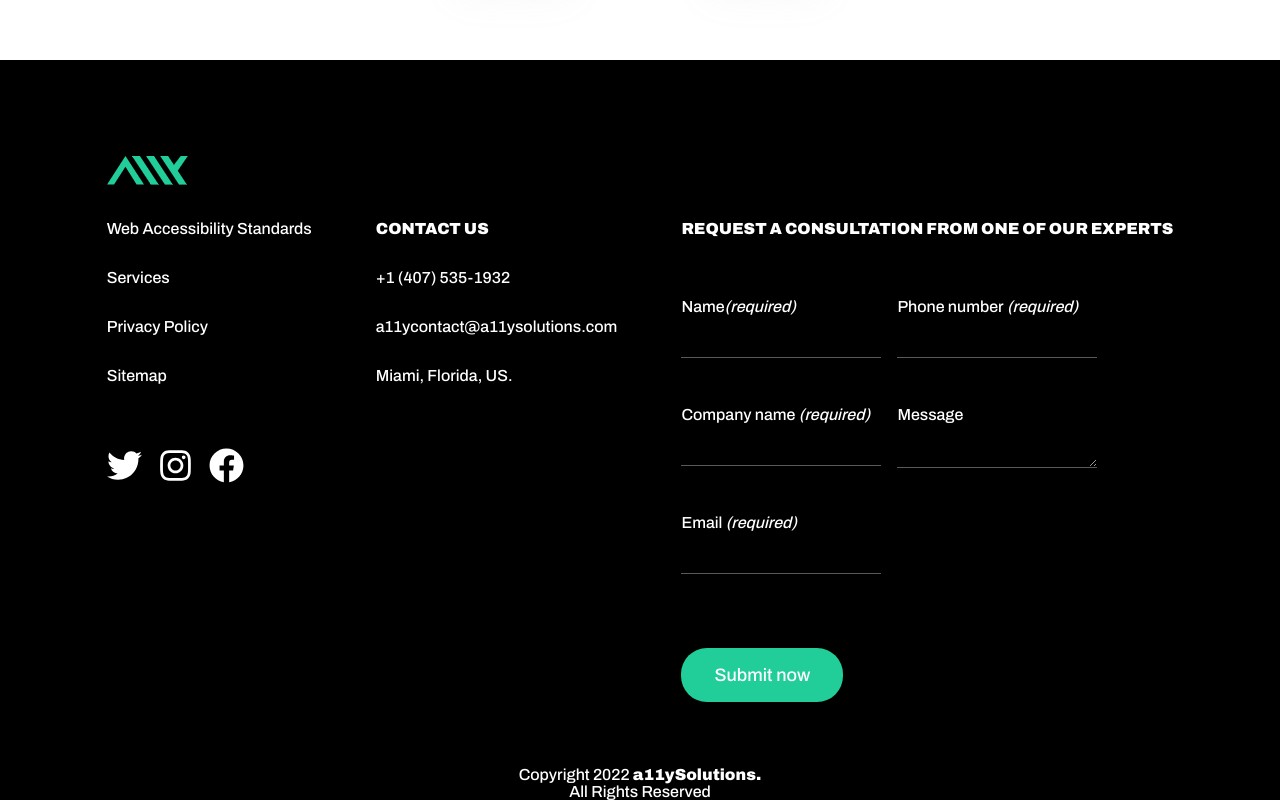
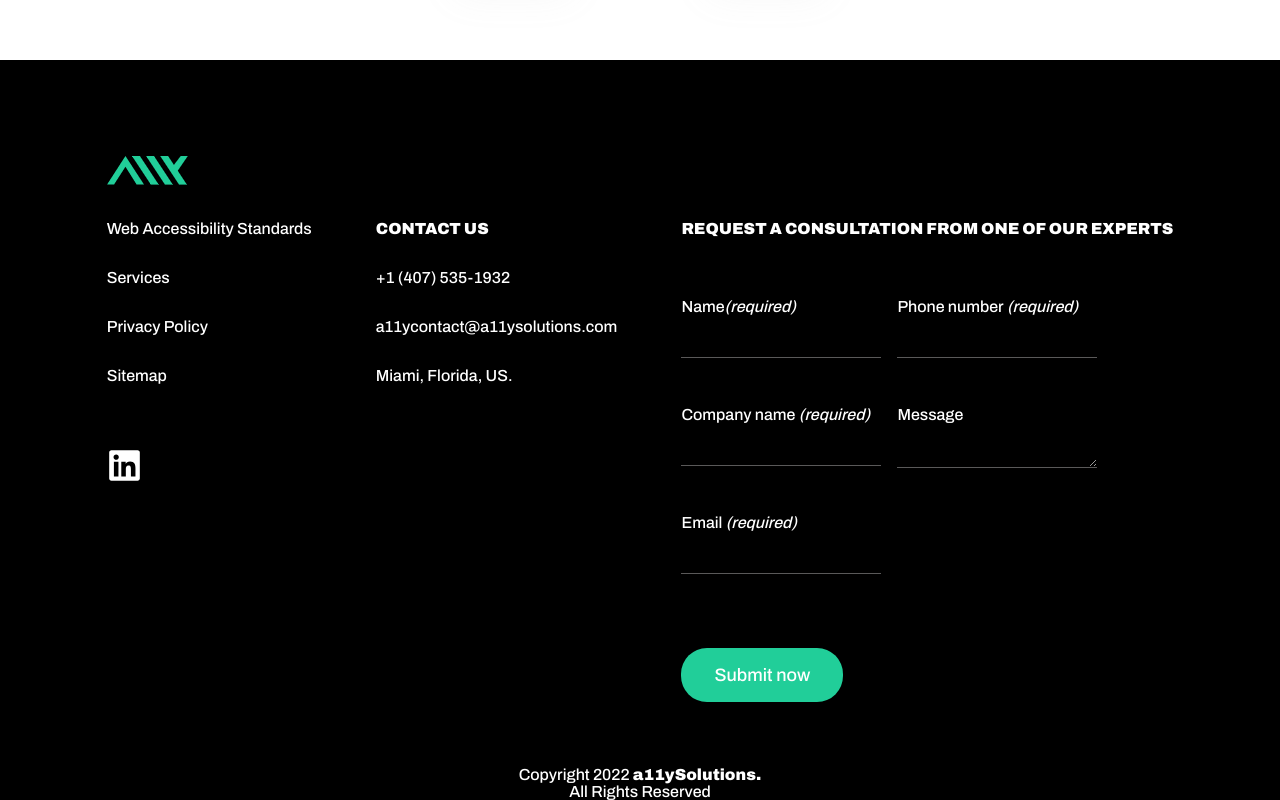
Before and after one commit to a11ysolutions/website, a React (Create React App) app: page / in a window 1280 px wide. Shown: the part 3485-4285 px from the top of the page. Built offline with nearby package versions, Linux system fonts and the light colour scheme.

Commit message:
fix: add linkedin link and remove other socials

```diff
--- a/src/Components/UI/SocialLinks/SocialLinks.js
+++ b/src/Components/UI/SocialLinks/SocialLinks.js
@@ -1,14 +1,23 @@
 import React from "react"
-import { FaTwitter, FaInstagram, FaFacebook } from 'react-icons/fa'
+import { FaLinkedin } from 'react-icons/fa'
 import "./SocialLinks.css"
 
 function SocialLinks() {
     return (
         <div style={{ paddingTop: "1em" }}>
             <ul className="social-links">
-                <li><a aria-label="Twitter account" href="#clients" className="social-link"><FaTwitter size={35} /></a></li>
-                <li style={{ padding: "0px 1em " }} ><a aria-label="Instagram account" href="#clients" className="social-link"><FaInstagram size={35} /></a></li>
-                <li><a aria-label="Facebook account" href="#clients" className="social-link"><FaFacebook size={35} /></a></li>
+                {/* <li><a aria-label="Twitter account" href="#clients" className="social-link"><FaTwitter size={35} /></a></li> */}
+                {/* <li style={{ padding: "0px 1em " }} ><a aria-label="Instagram account" href="#clients" className="social-link"><FaInstagram size={35} /></a></li> */}
+                {/* <li><a aria-label="Facebook account" href="#clients" className="social-link"><FaFacebook size={35} /></a></li> */}
+                <li>
+                    <a aria-label="LinkedIn account"
+                        href="https://www.linkedin.com/company/a11ysolutions/"
+                        className="social-link"
+                        target="_blank"
+                    >
+                        <FaLinkedin size={35} />
+                    </a>
+                </li>
             </ul>
         </div >
     )
```
